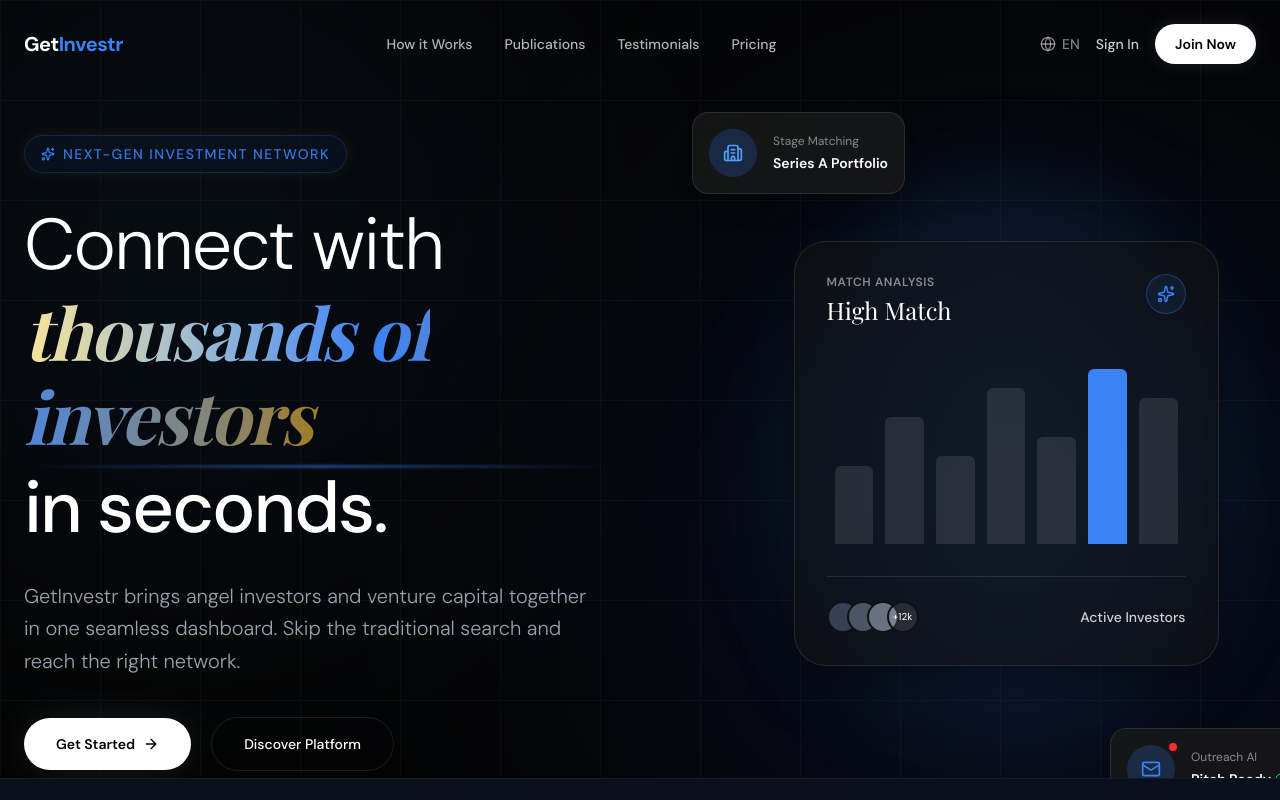
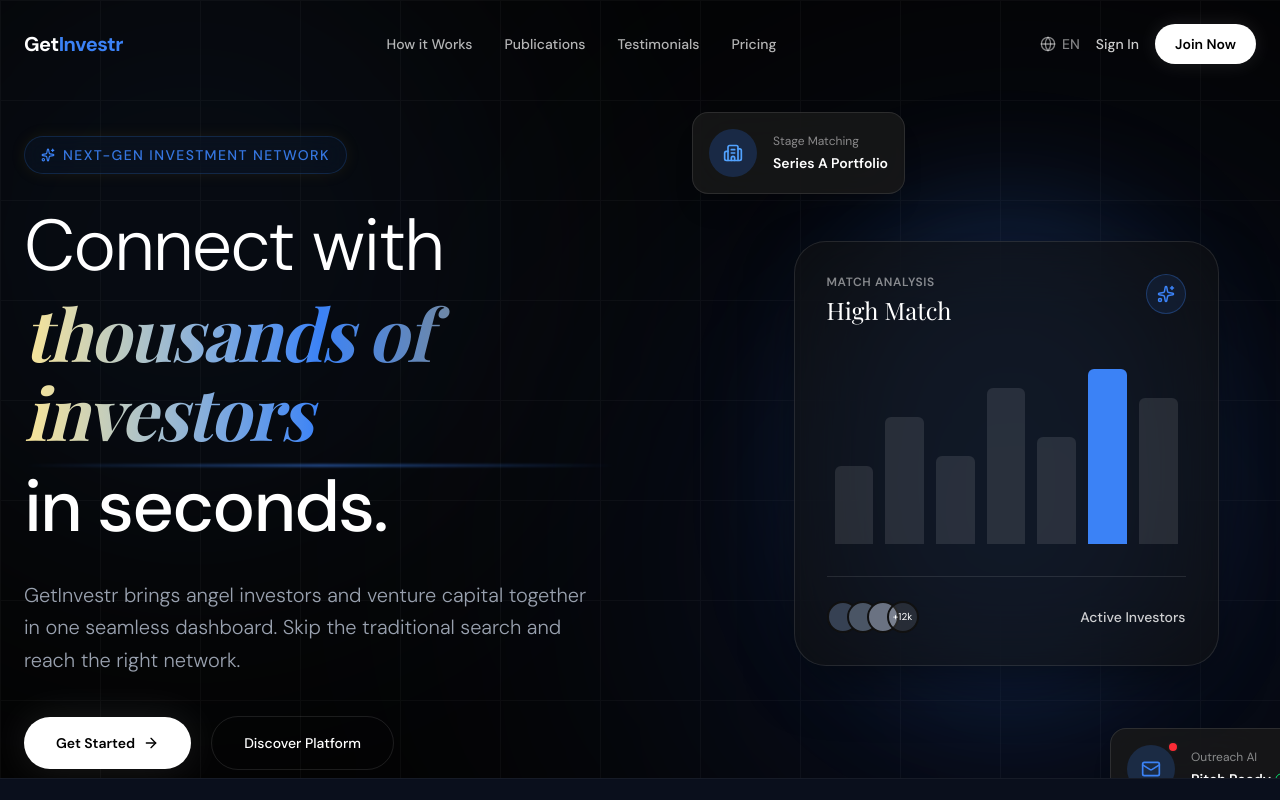
Before and after one commit to yaksoy3447-ux/investr, a Next.js app: page /en in a window 1280 px wide. Shown: the top 800 px of the page. Built offline with nearby package versions, Linux system fonts and the light colour scheme.

Commit message:
fix: force inline-block and extra padding to prevent italic text clipping

```diff
--- a/components/landing/Hero.tsx
+++ b/components/landing/Hero.tsx
@@ -54,7 +54,7 @@ export default function Hero() {
             <h1 className="text-4xl sm:text-5xl md:text-6xl lg:text-7xl font-light leading-[1.1] mb-8 tracking-tight">
               {t("heroH1_1")} <br className="hidden lg:block" />
               <span className="relative inline-block mt-2">
-                <span className="font-[family-name:var(--font-playfair)] font-bold italic text-transparent bg-clip-text bg-gradient-to-r from-[#F9E596] via-primary to-[#A07D1C] pr-2">
+                <span className="inline-block font-[family-name:var(--font-playfair)] font-bold italic text-transparent bg-clip-text bg-gradient-to-r from-[#F9E596] via-primary to-[#A07D1C] pr-4 pb-2">
                   {t("heroH1_2")}
                 </span>
                 {/* Glowing underline */}
```
